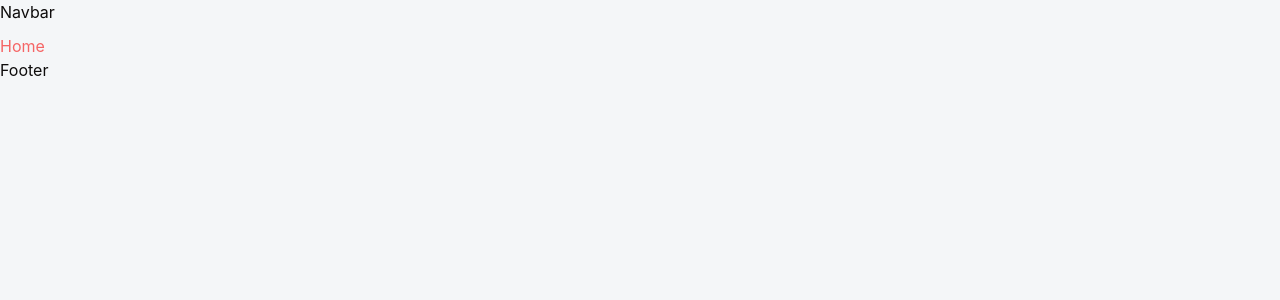
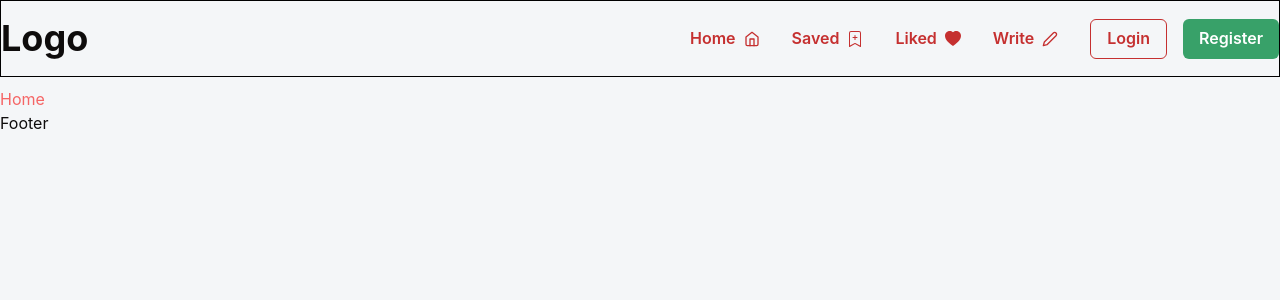
Before and after one commit to timifyjs/blog, a React (Vite) app: page / in a window 1280 px wide. Shown: the top 300 px of the page. Built offline with nearby package versions, Linux system fonts and the light colour scheme.

Commit message:
Navbar component

```diff
--- a/src/Components/Navbar.jsx
+++ b/src/Components/Navbar.jsx
@@ -1,7 +1,191 @@
-import React from "react";
+import {
+  Box,
+  Flex,
+  Heading,
+  Button,
+  IconButton,
+  useDisclosure,
+  Drawer,
+  DrawerOverlay,
+  DrawerContent,
+  DrawerHeader,
+  DrawerBody,
+} from "@chakra-ui/react";
+import { useState } from "react";
+import { Link } from "react-router-dom";
+import { BsBookmarkPlus, BsFillHeartFill } from "react-icons/bs";
+import { FiEdit2, FiHome } from "react-icons/fi";
+import { AiOutlineMenu } from "react-icons/ai";
+import { BsXLg } from "react-icons/bs";
 
 const Navbar = () => {
-  return <div>Navbar</div>;
+  const { isOpen, onOpen, onClose } = useDisclosure();
+  const [placement, setPlacement] = useState("right");
+  return (
+    <>
+      <Flex
+        justify="space-between"
+        align="center"
+        py={4}
+        border="1px solid black"
+      >
+        {/* left */}
+        <Box>
+          <Heading as="h1">Logo</Heading>
+        </Box>
+        {/* right */}
+        <Flex display={["none", "none", "flex", "flex"]}>
+          <Link to="#" p={2}>
+            <Button
+              colorScheme="red"
+              variant="ghost"
+              rightIcon={<FiHome />}
+              w="100%"
+            >
+              Home
+            </Button>
+          </Link>
+          <Link to="#" p={2}>
+            <Button
+              colorScheme="red"
+              variant="ghost"
+              rightIcon={<BsBookmarkPlus />}
+              w="100%"
+            >
+              Saved
+            </Button>
+          </Link>
+          <Link to="#" p={2}>
+            <Button
+              colorScheme="red"
+              variant="ghost"
+              rightIcon={<BsFillHeartFill />}
+              w="100%"
+            >
+              Liked
+            </Button>
+          </Link>
+          <Link to="#" p={2}>
+            <Button
+              colorScheme="red"
+              variant="ghost"
+              rightIcon={<FiEdit2 />}
+              w="100%"
+            >
+              Write
+            </Button>
+          </Link>
+          <Link to="/login">
+            <Button ml="1rem" variant="outline" colorScheme="red">
+              Login
+            </Button>
+          </Link>
+          <Link to="/register">
+            <Button colorScheme="green" ml="1rem">
+              Register
+            </Button>
+          </Link>
+          <IconButton
+            aria-label="Open Menu"
+            size="lg"
+            mr={2}
+            icon={<AiOutlineMenu />}
+            display={["flex", "flex", "none", "none"]}
+          />
+        </Flex>
+
+        <IconButton
+          onClick={onOpen}
+          aria-label="Open Menu"
+          size="lg"
+          mr={2}
+          icon={<AiOutlineMenu color="#FF3030" />}
+          display={["flex", "flex", "none", "none"]}
+        />
+      </Flex>
+
+      <Drawer placement={placement} onClose={onClose} isOpen={isOpen} size="sm">
+        <DrawerOverlay />
+        <DrawerContent>
+          <DrawerHeader borderBottomWidth="1px">
+            <IconButton
+              onClick={onClose}
+              cursor="pointer"
+              justify="flex-end"
+              aria-label="Open Menu"
+              size="lg"
+              mr={2}
+              icon={<BsXLg color="#FF3030" />}
+              display={["flex", "flex", "none", "none"]}
+            />
+          </DrawerHeader>
+          <DrawerBody>
+            <Flex
+              flexDir="column"
+              justify="center"
+              align="center"
+              display={["flex", "flex", "none", "none"]}
+            >
+              <Link to="#" p={2}>
+                <Button
+                  mt="10px"
+                  fontSize="1.2rem"
+                  colorScheme="red"
+                  variant="ghost"
+                  leftIcon={<FiHome />}
+                >
+                  Home
+                </Button>
+              </Link>
+              <Link to="#" p={2}>
+                <Button
+                  mt="10px"
+                  fontSize="1.2rem"
+                  colorScheme="red"
+                  variant="ghost"
+                  leftIcon={<BsBookmarkPlus />}
+                >
+                  Saved
+                </Button>
+              </Link>
+              <Link to="#" p={2}>
+                <Button
+                  mt="10px"
+                  fontSize="1.2rem"
+                  colorScheme="red"
+                  variant="ghost"
+                  leftIcon={<BsFillHeartFill />}
+                >
+                  Liked
+                </Button>
+              </Link>
+              <Link to="#" p={2}>
+                <Button
+                  mt="10px"
+                  fontSize="1.2rem"
+                  colorScheme="red"
+                  variant="ghost"
+                  leftIcon={<FiEdit2 />}
+                >
+                  Write
+                </Button>
+              </Link>
+              <Link to="/login">
+                <Button ml="1rem" variant="outline" mt="1rem" colorScheme="red">
+                  Login
+                </Button>
+              </Link>
+              <Link to="/register">
+                <Button mt="1rem" colorScheme="green" ml="1rem">
+                  Register
+                </Button>
+              </Link>
+            </Flex>
+          </DrawerBody>
+        </DrawerContent>
+      </Drawer>
+    </>
+  );
 };
 
 export default Navbar;
```
